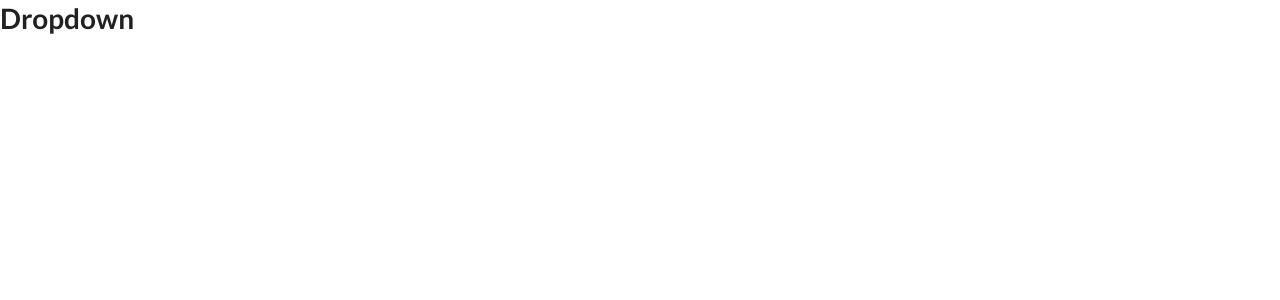
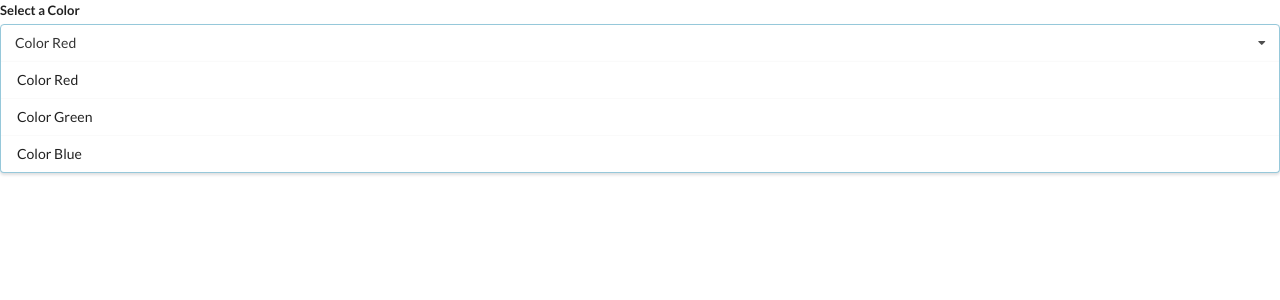
Before and after one commit to rodrigomgimenes/react.widgets, a React (Create React App) app: page / in a window 1280 px wide. Shown: the top 300 px of the page. Built offline with nearby package versions, Linux system fonts and the light colour scheme.

Commit message:
Getting the color selected and updating the label of the dropdown component

```diff
--- a/src/App.js
+++ b/src/App.js
@@ -1,4 +1,4 @@
-import React from 'react';
+import React, { useState } from 'react';
 import Accordion from './components/Accordion';
 import Search from  './components/Search';
 import Dropdown from  './components/Dropdown';
@@ -18,12 +18,33 @@
   }
 ]
 
+const options = [
+  {
+    label: 'Color Red',
+    value: 'red'
+  },
+  {
+    label: 'Color Green',
+    value: 'green'
+  },
+  {
+    label: 'Color Blue',
+    value: 'blue'
+  }
+]
+
 export default () => {
+  const [selected, setSelected] = useState(options[0])
+
   return (
     <div>
       {/* <Accordion items={items} /> */}
       {/* <Search /> */}
-      <Dropdown />
+      <Dropdown
+        options={options}
+        selected={selected}
+        onSelectedChange={setSelected}
+      />
     </div>
   );
 };
--- a/src/components/Dropdown.js
+++ b/src/components/Dropdown.js
@@ -1,7 +1,32 @@
 import React from 'react';
 
-const Dropdown = () => {
-  return <h1>Dropdown</h1>
+const Dropdown = ({ options, selected, onSelectedChange }) => {
+  const renderedOptions = options.map(option => {
+    return (
+      <div
+        key={option.value}
+        className="item"
+        onClick={() => onSelectedChange(option)}
+      >
+        {option.label}
+      </div>
+    )
+  })
+
+  return (
+    <div className="ui form">
+      <div className="field">
+        <label className="label">Select a Color</label>
+        <div className="ui selection dropdown visible active">
+          <i className="dropdown icon"></i>
+          <div className="text">{selected.label}</div>
+          <div className="menu visible transition">
+            {renderedOptions}
+          </div>
+        </div>
+      </div>
+    </div>
+  )
 };
 
 export default Dropdown;
```
